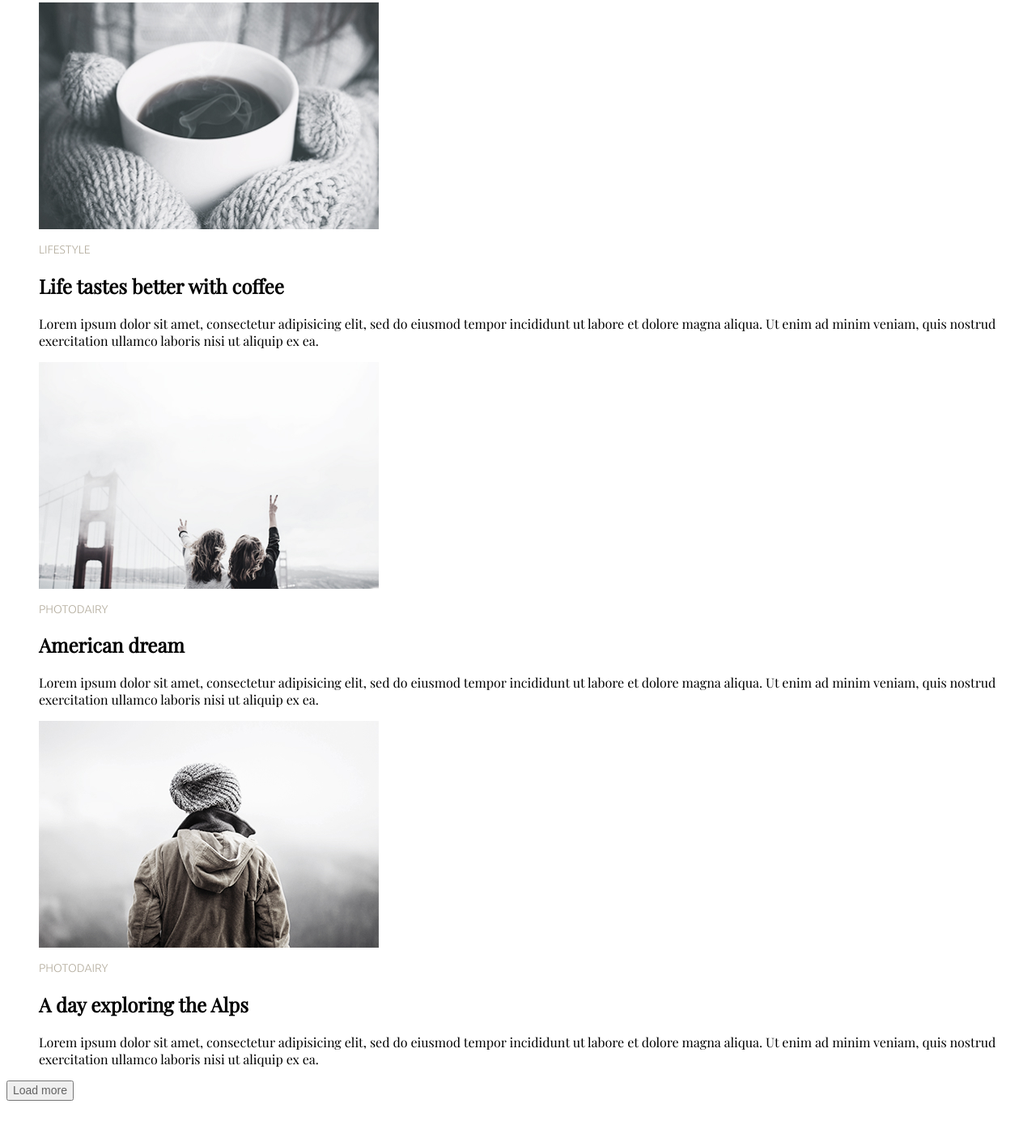
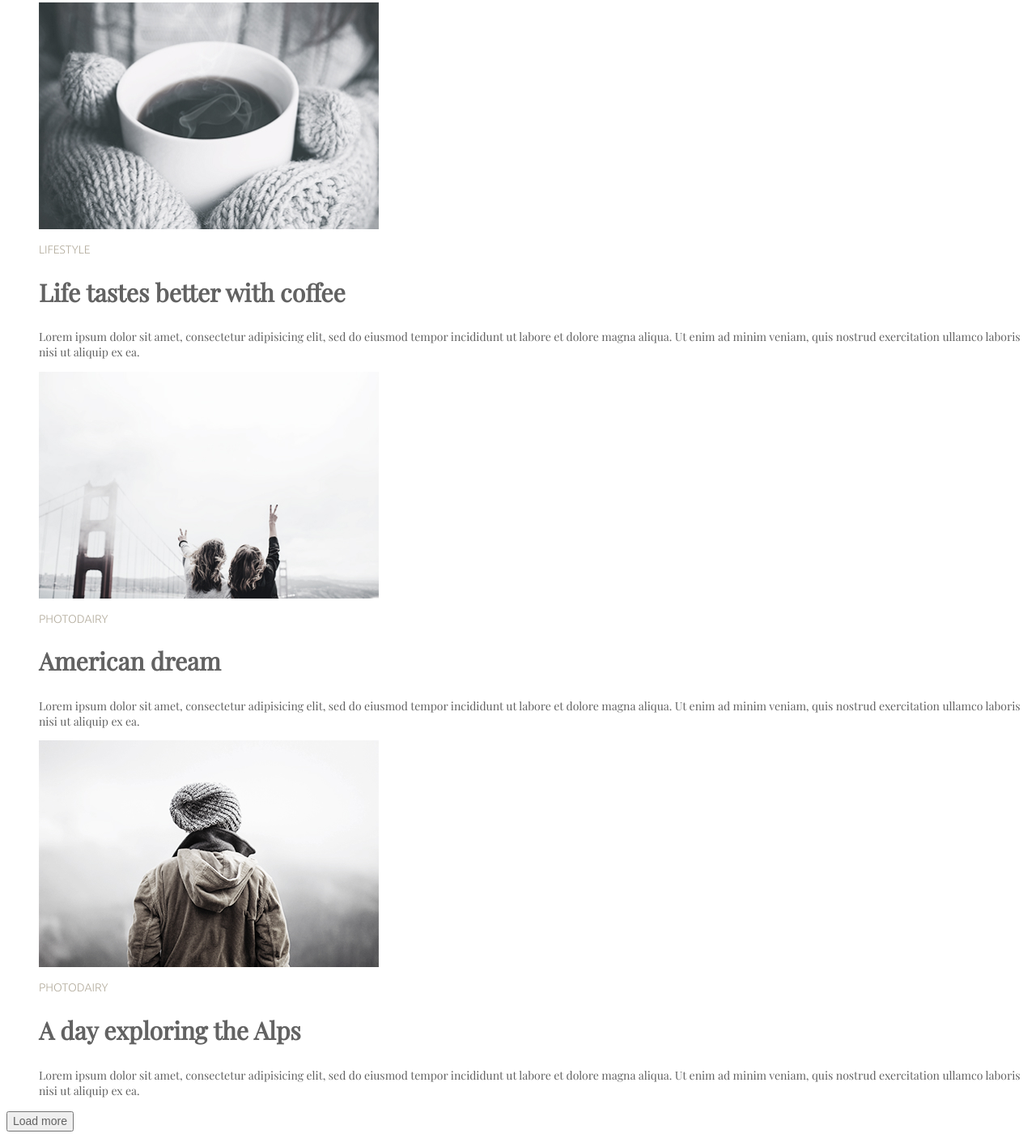
Before and after one commit to SolomiaOstruk/photo-blog, a plain HTML site: page index.html in a window 1280 px wide. Shown: the part 569-1974 px from the top of the page at 81% size. Before the commit the page ends 1936 px from the top, so only its background shows below. Drawn offline with nearby package versions, Linux system fonts and the light colour scheme.

Commit message:
fonts styles

```diff
--- a/index.html
+++ b/index.html
@@ -39,8 +39,8 @@
         <li>
           <img src="/img/2.jpg " alt="LIFESTYLE" />
           <p class="card-name">LIFESTYLE</p>
-          <h2>Life tastes better with coffee</h2>
-          <p>
+          <h2 class="card-title">Life tastes better with coffee</h2>
+          <p class="card-text">
             Lorem ipsum dolor sit amet, consectetur adipisicing elit, sed do
             eiusmod tempor incididunt ut labore et dolore magna aliqua. Ut enim
             ad minim veniam, quis nostrud exercitation ullamco laboris nisi ut
@@ -50,8 +50,8 @@
         <li>
           <img src="/img/3.jpg" alt="PHOTODAIRY" />
           <p class="card-name">PHOTODAIRY</p>
-          <h2>American dream</h2>
-          <p>
+          <h2 class="card-title">American dream</h2>
+          <p class="card-text">
             Lorem ipsum dolor sit amet, consectetur adipisicing elit, sed do
             eiusmod tempor incididunt ut labore et dolore magna aliqua. Ut enim
             ad minim veniam, quis nostrud exercitation ullamco laboris nisi ut
@@ -61,8 +61,8 @@
         <li>
           <img src="/img/4.jpg" alt="PHOTODAIRY" />
           <p class="card-name">PHOTODAIRY</p>
-          <h2>A day exploring the Alps</h2>
-          <p>
+          <h2 class="card-title">A day exploring the Alps</h2>
+          <p class="card-text">
             Lorem ipsum dolor sit amet, consectetur adipisicing elit, sed do
             eiusmod tempor incididunt ut labore et dolore magna aliqua. Ut enim
             ad minim veniam, quis nostrud exercitation ullamco laboris nisi ut
```
